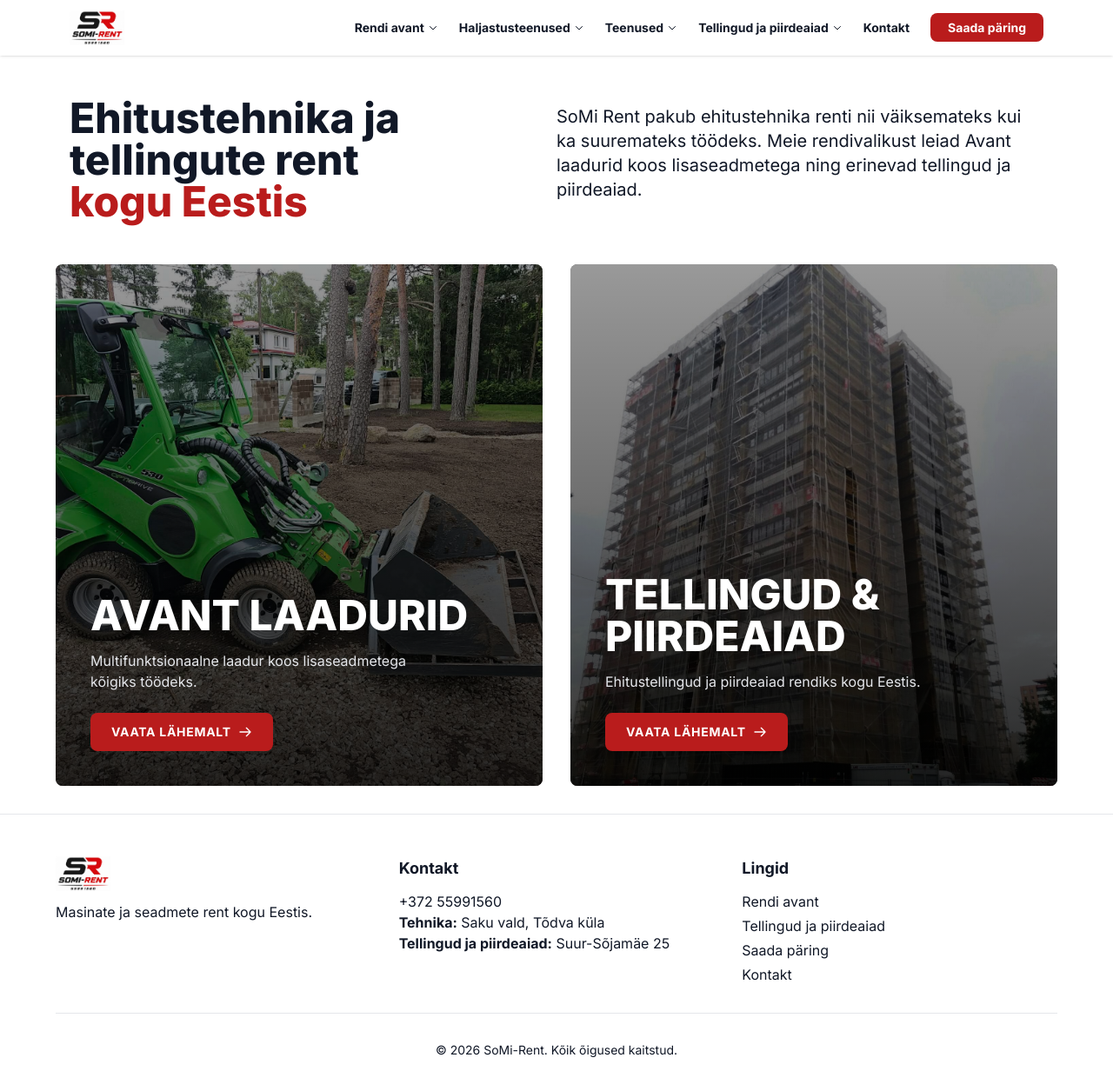
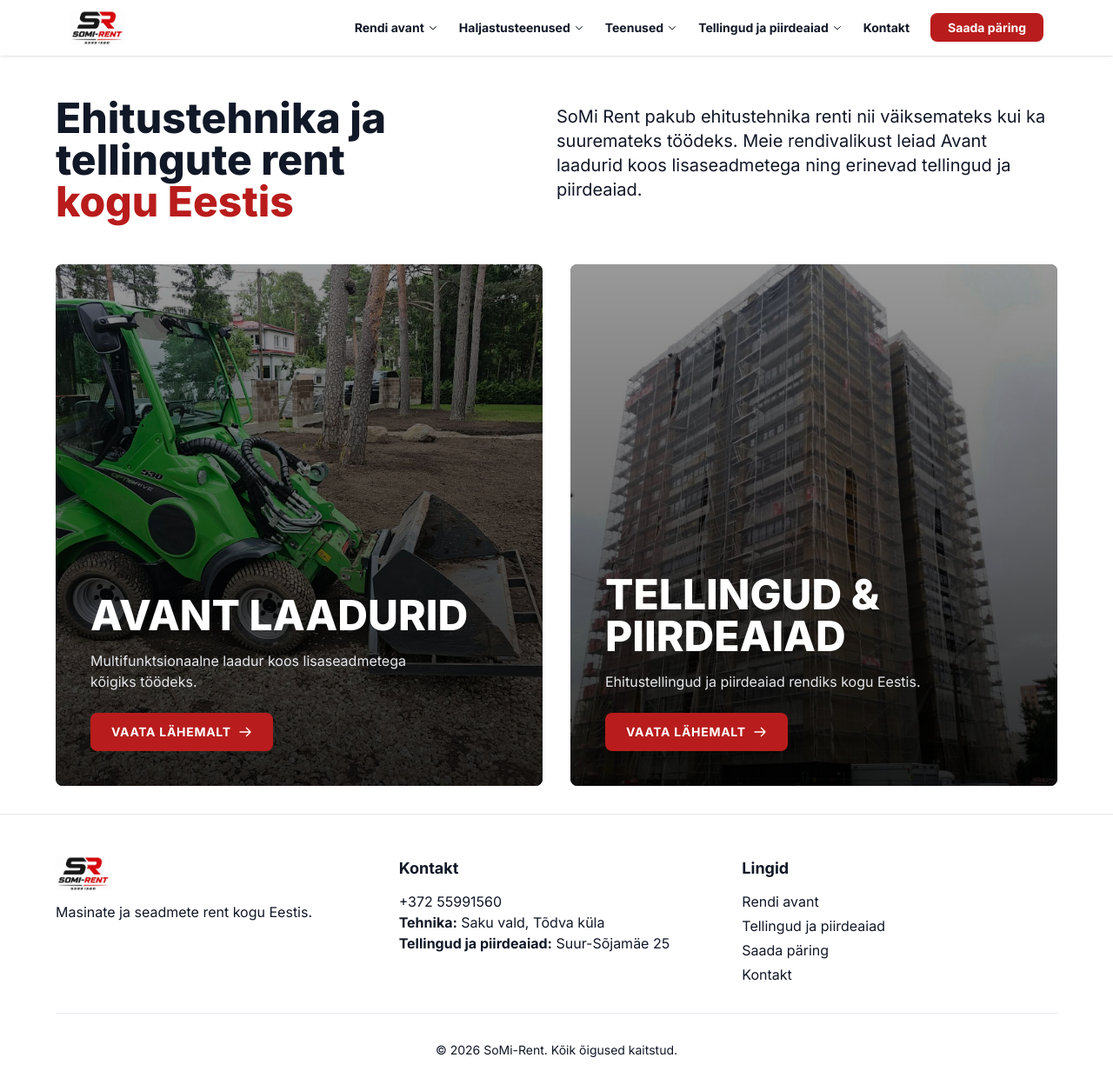
Before and after one commit to SoMi-Rent-OU/rendiportaal-homepage, a Jekyll site: the page built from index.md, in a window 1280 px wide and 1266 px high. Shown: the top 1255 px of the window at 87% size. Built offline with Jekyll 4.4.1, drawn with Linux system fonts in a browser that asks for light colours.

Commit message:
rm px on bigger screens

```diff
--- a/_layouts/home.html
+++ b/_layouts/home.html
@@ -1,7 +1,7 @@
 ---
 layout: default
 ---
-<section class="py-8 md:py-12 max-w-6xl mx-auto px-4">
+<section class="py-8 md:py-12 max-w-6xl mx-auto px-4 md:px-0">
   <div class="flex flex-col md:flex-row justify-between items-start gap-6 md:gap-12">
     <h1 class="text-4xl md:text-5xl font-black leading-tight md:w-2/5">Ehitustehnika ja tellingute rent <span class="text-red-700">kogu Eestis</span></h1>
     <p class="text-lg md:text-xl leading-relaxed md:w-1/2 md:pt-2">{{ page.description }}</p>
```
Also changed, not shown: css/tailwind.min.css.
